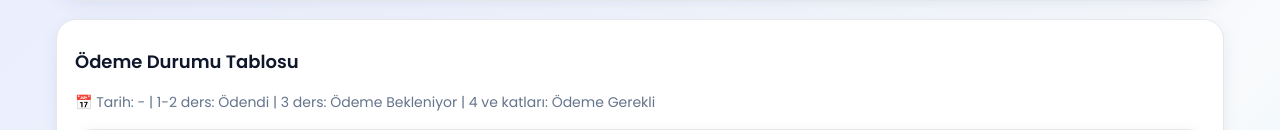
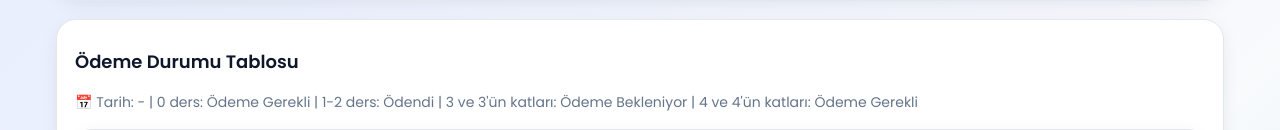
Before and after one commit to hbayseckin-prog/piarte, a FastAPI app: template templates/staff_panel.html in a window 1280 px wide. Shown: the part 913-1043 px from the top of the page. Run offline with FastAPI, Linux system fonts and the light colour scheme; the template is opened without the code that fills it, so the values that code supplies are empty.

Commit message:
Ödeme durumu tablosu mantığı güncellendi: 0 ders Ödeme Gerekli, 1-2 ders Ödendi, 3 ve 3'ün katları Ödeme Bekleniyor, 4 ve 4'ün katları Ödeme Gerekli

```diff
--- a/app/main.py
+++ b/app/main.py
@@ -3193,31 +3193,37 @@ def staff_panel(
                 last_payment_date = payments[0].payment_date  # Zaten tarihe göre sıralı (en yeni önce)
 
             # Ödeme durumu kontrolü - Yeni mantık:
+            # 0 ders (ödeme yapılmamış): Ödeme Gerekli
             # 1-2 ders: Ödendi
-            # 3 ders: Ödeme bekleniyor
-            # 4 ve katları: Ödeme gerekli
+            # 3 ve 3'ün katları (3, 6, 9, 15, 18... ama 4'ün katı değilse): Ödeme Bekleniyor
+            # 4 ve 4'ün katları (4, 8, 12, 16, 20...): Ödeme Gerekli
+            # Diğer durumlar: Ödeme Bekleniyor
             payment_status = ""
             payment_status_class = ""
             needs_payment = False
 
             if total_lessons == 0:
-                payment_status = "⏳ Beklemede"
-                payment_status_class = "waiting"
+                # 0 ders - ödeme yapılmamış
+                payment_status = "⚠️ Ödeme Gerekli"
+                payment_status_class = "needs_payment"
+                needs_payment = True
             elif total_lessons <= 2:
+                # 1-2 ders: Ödendi
                 payment_status = "✅ Ödendi"
                 payment_status_class = "paid"
                 needs_payment = False
-            elif total_lessons == 3:
+            elif total_lessons % 4 == 0:
+                # 4 ve 4'ün katları (4, 8, 12, 16, 20...): Ödeme Gerekli (öncelikli)
+                payment_status = "⚠️ Ödeme Gerekli"
+                payment_status_class = "needs_payment"
+                needs_payment = True
+            elif total_lessons % 3 == 0:
+                # 3 ve 3'ün katları (3, 6, 9, 15, 18, 21...) ama 4'ün katı değilse: Ödeme Bekleniyor
                 payment_status = "⏳ Ödeme Bekleniyor"
                 payment_status_class = "waiting"
                 needs_payment = False
-            elif total_lessons % 4 == 0:
-                # 4, 8, 12, 16... derslerde ödeme gerekli
-                payment_status = "⚠️ Ödeme Gerekli"
-                payment_status_class = "needs_payment"
-                needs_payment = True
             else:
-                # 5, 6, 7, 9, 10, 11, 13, 14, 15... derslerde ödeme bekleniyor
+                # Diğer durumlar (5, 7, 10, 11, 13, 14, 17, 19...): Ödeme Bekleniyor
                 payment_status = "⏳ Ödeme Bekleniyor"
                 payment_status_class = "waiting"
                 needs_payment = False
--- a/templates/staff_panel.html
+++ b/templates/staff_panel.html
@@ -344,7 +344,7 @@
 	<h3 class="h2">Ödeme Durumu Tablosu</h3>
 	<p style="color:#64748b;margin-bottom:16px;font-size:14px;">
 		📅 Tarih: {{ today.strftime('%d.%m.%Y') if today else '-' }} |
-		1-2 ders: Ödendi | 3 ders: Ödeme Bekleniyor | 4 ve katları: Ödeme Gerekli
+		0 ders: Ödeme Gerekli | 1-2 ders: Ödendi | 3 ve 3'ün katları: Ödeme Bekleniyor | 4 ve 4'ün katları: Ödeme Gerekli
 	</p>
 	<div class="table-wrap">
 		<table>
```
